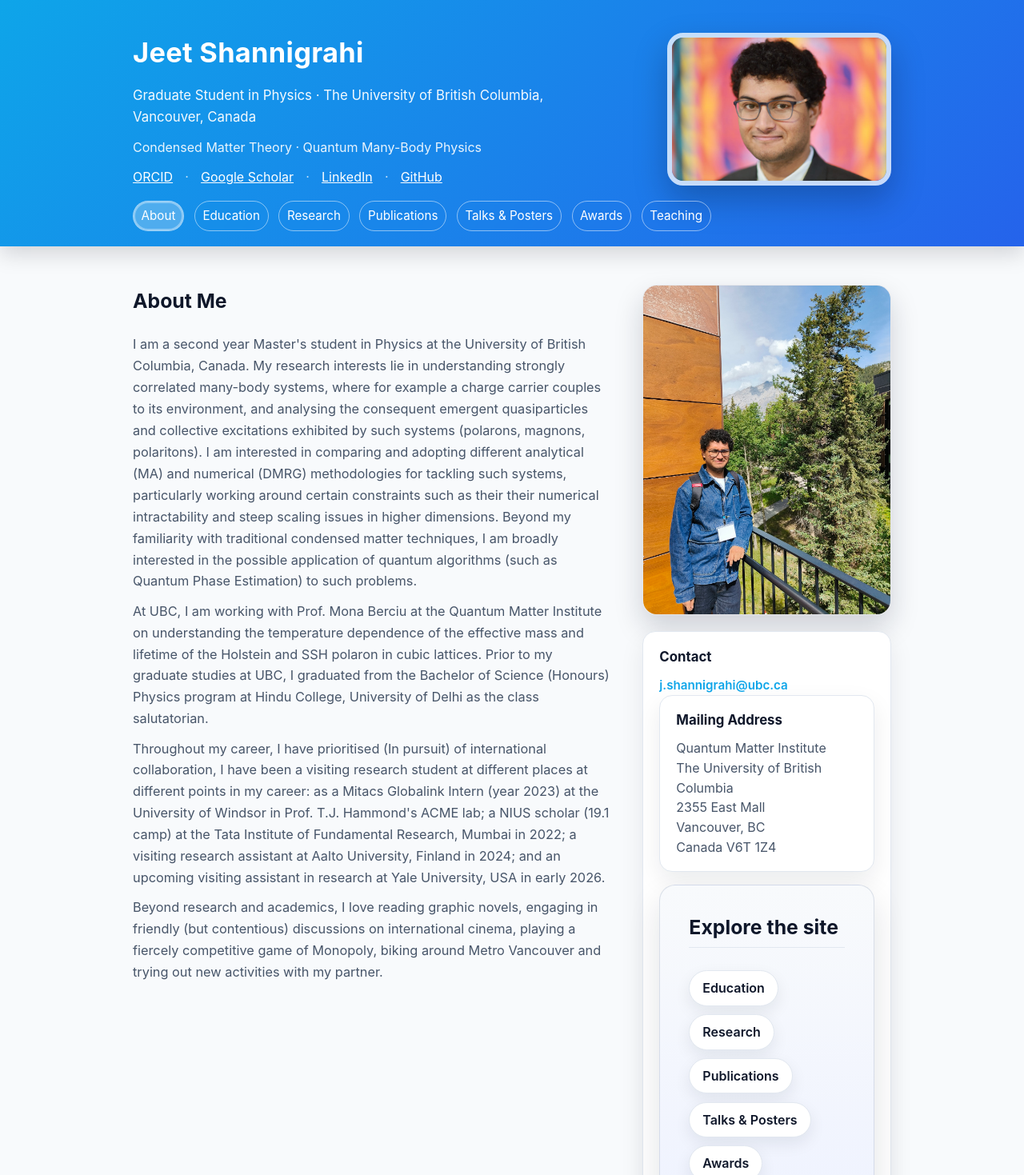
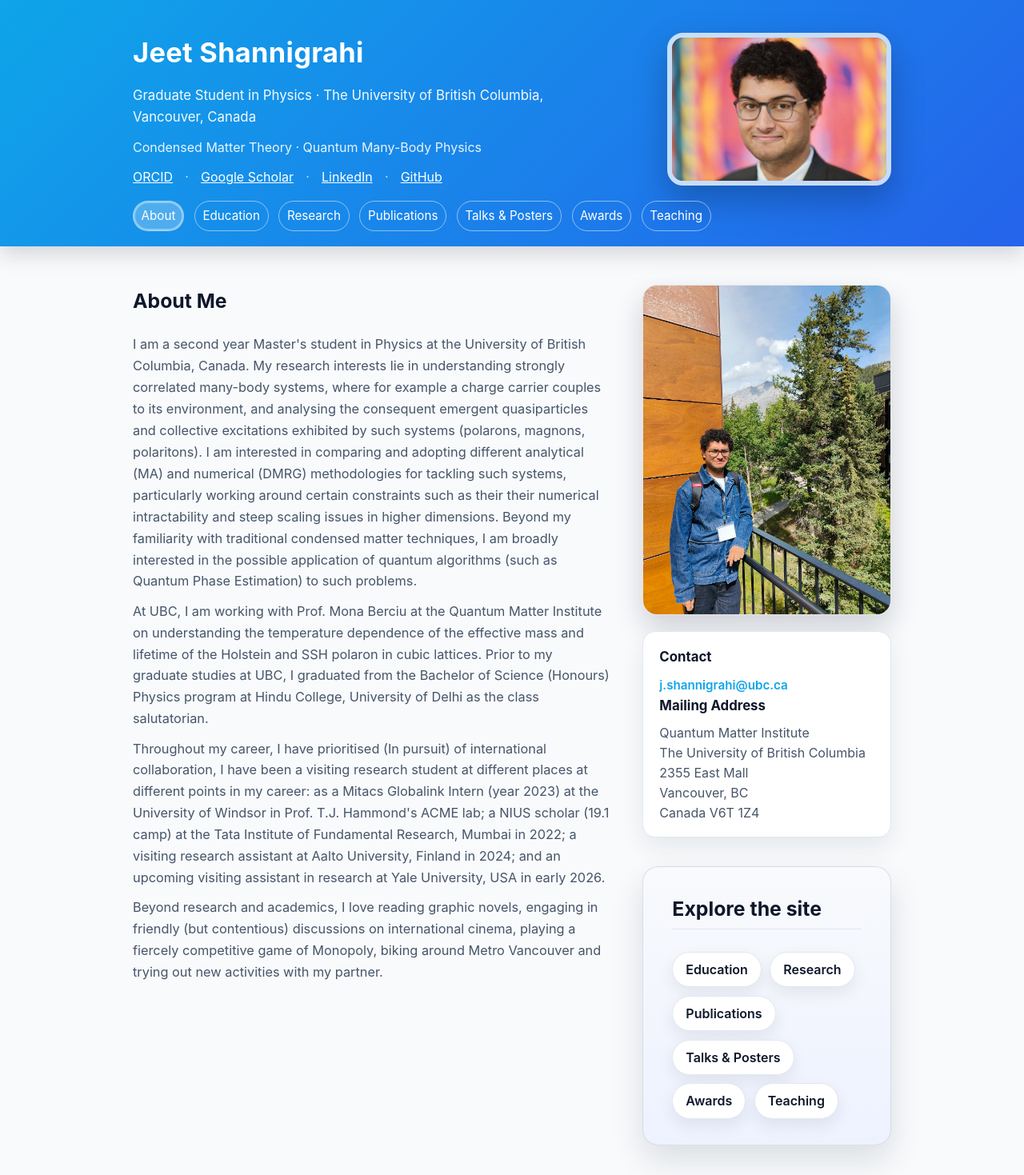
Before and after one commit to JeetShannigrahi21/JeetShannigrahi21.github.io, a Jekyll site: the page built from index.md, in a window 1280 px wide. Shown: the top 1469 px of the page at 80% size. Built offline with Jekyll 4.4.1, drawn with Linux system fonts in a browser that asks for light colours; grey boxes are pictures that could not be loaded.

Commit message:
Update index.md

```diff
--- a/index.md
+++ b/index.md
@@ -26,14 +26,21 @@ permalink: /
   <aside class="bio-sidebar">
     <img src="{{ '/assets/images/profile.jpg?v=3' | relative_url }}" alt="Jeet Shannigrahi" class="about-photo">
     <div class="contact-card">
-     <h3>Contact</h3>
-        <ul>
-          <li><a href="mailto:j.shannigrahi@ubc.ca">j.shannigrahi@ubc.ca</a></li>
-        </ul>
-    <div class="contact-card">
+      <h3>Contact</h3>
+      <ul>
+        <li><a href="mailto:j.shannigrahi@ubc.ca">j.shannigrahi@ubc.ca</a></li>
+      </ul>
+
       <h3>Mailing Address</h3>
-      <p>Quantum Matter Institute<br>The University of British Columbia<br> 2355 East Mall <br> Vancouver, BC <br> Canada V6T 1Z4 </p>
+      <p>
+        Quantum Matter Institute<br>
+        The University of British Columbia<br>
+        2355 East Mall<br>
+        Vancouver, BC<br>
+        Canada V6T 1Z4
+      </p>
     </div>
+
 
 
 <section class="section highlight-section">
```
